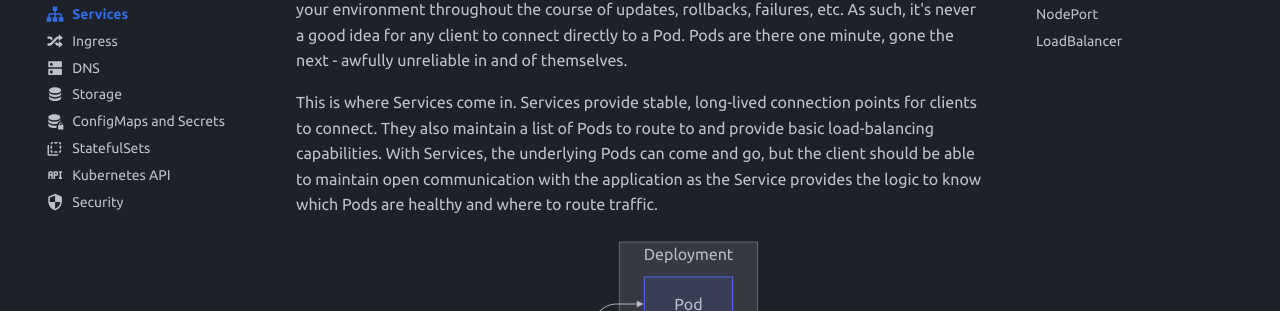
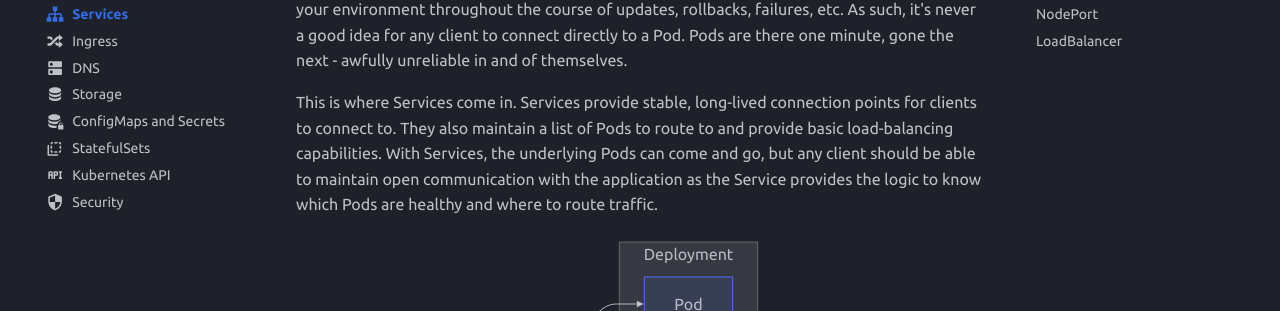
Before and after one commit to Braundo/kubernetes-guide, an MkDocs documentation site: the page built from docs/services.md, in a window 1280 px wide and 900 px high. Shown: the part 259-570 px from the top of the window. Built offline with MkDocs 1.6.1 and Material for MkDocs 9.7.7, drawn with Linux system fonts in a browser that asks for light colours.

Commit message:
Update services.md

````diff
--- a/docs/services.md
+++ b/docs/services.md
@@ -5,7 +5,7 @@ icon: material/sitemap
 ## Overview
 As mentioned in the [Deployments section](./deployments.md), Pods will likely be spinning up and down *a lot* in your environment throughout the course of updates, rollbacks, failures, etc. As such, it's never a good idea for any client to connect directly to a Pod. Pods are there one minute, gone the next - awfully unreliable in and of themselves.
 
-This is where Services come in. Services provide stable, long-lived connection points for clients to connect. They also maintain a list of Pods to route to and provide basic load-balancing capabilities. With Services, the underlying Pods can come and go, but the client should be able to maintain open communication with the application as the Service provides the logic to know which Pods are healthy and where to route traffic.
+This is where Services come in. Services provide stable, long-lived connection points for clients to connect to. They also maintain a list of Pods to route to and provide basic load-balancing capabilities. With Services, the underlying Pods can come and go, but any client should be able to maintain open communication with the application as the Service provides the logic to know which Pods are healthy and where to route traffic.
 
 ``` mermaid
 flowchart LR
````
